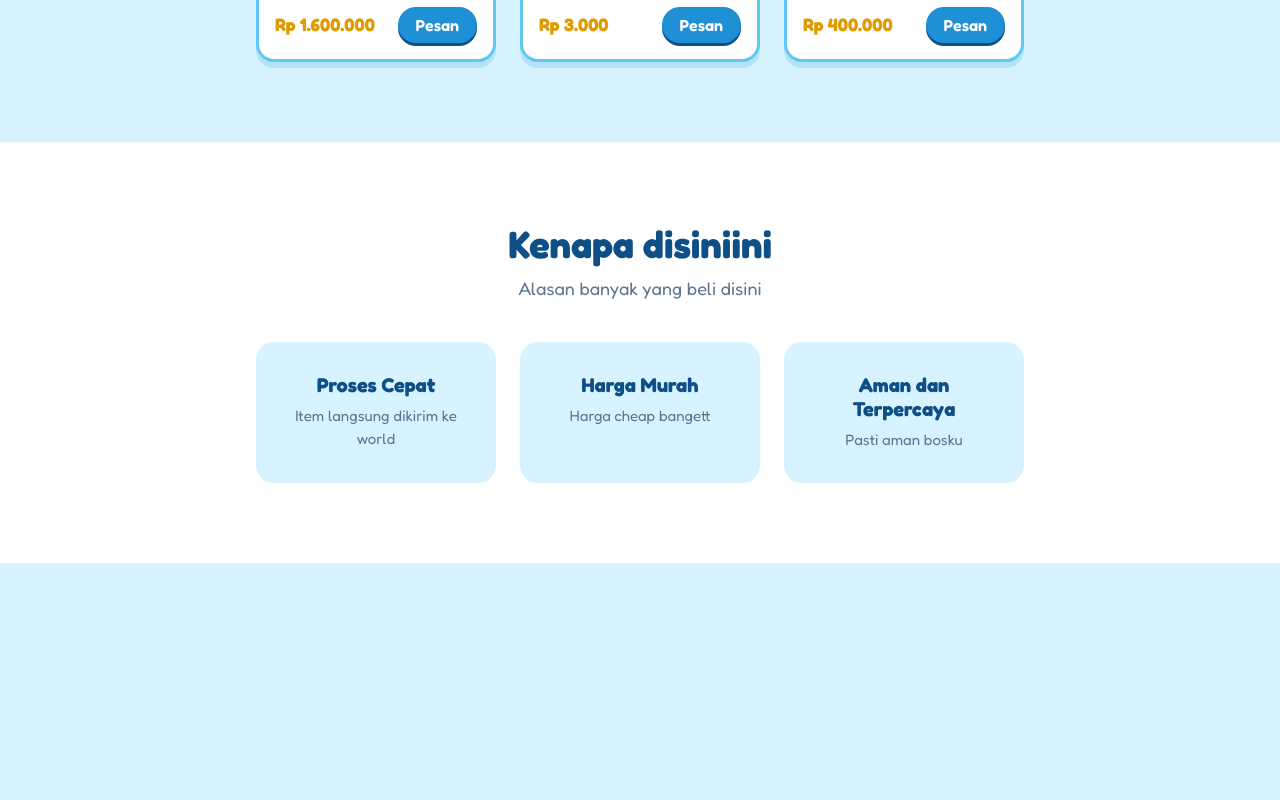
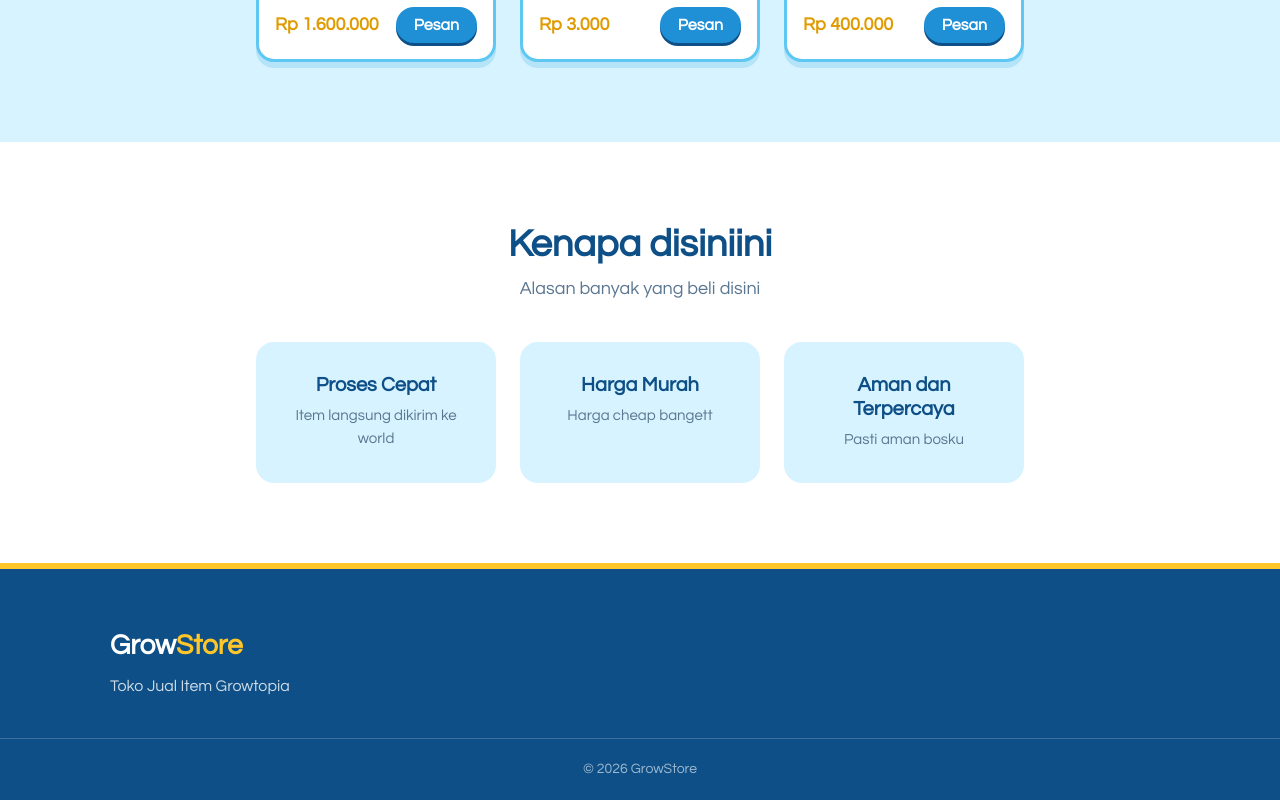
Before and after one commit to fedrimarcello-commits/TugasCarouselFrontend, a Next.js app: page / in a window 1280 px wide. Shown: the part 1361-2161 px from the top of the page. Before the commit the page ends 1924 px from the top, so only its background shows below. Built offline with nearby package versions, Linux system fonts and the light colour scheme.

Commit message:
Menambah footer dan mengubah font

```diff
--- a/src/app/globals.css
+++ b/src/app/globals.css
@@ -29,7 +29,7 @@ body {
 body {
   color: var(--text);
   background: var(--sky-light);
-  font-family: var(--font-fredoka), Arial, Helvetica, sans-serif;
+  font-family: "Century Gothic", var(--font-questrial), Verdana, Arial, sans-serif;
   -webkit-font-smoothing: antialiased;
 }
 
--- a/src/app/layout.tsx
+++ b/src/app/layout.tsx
@@ -1,12 +1,12 @@
 import type { Metadata } from "next";
-import { Fredoka } from "next/font/google";
+import { Questrial } from "next/font/google";
 import "bootstrap/dist/css/bootstrap.min.css";
 import "./globals.css";
 
-const fredoka = Fredoka({
+const questrial = Questrial({
   subsets: ["latin"],
-  weight: ["400", "500", "600", "700"],
-  variable: "--font-fredoka",
+  weight: "400",
+  variable: "--font-questrial",
 });
 
 export const metadata: Metadata = {
@@ -21,7 +21,7 @@ export default function RootLayout({
 }>) {
   return (
     <html lang="id">
-      <body className={fredoka.variable}>{children}</body>
+      <body className={questrial.variable}>{children}</body>
     </html>
   );
 }
--- a/src/app/page.tsx
+++ b/src/app/page.tsx
@@ -4,6 +4,7 @@ import Navbar from "../components/navbar";
 import HeroSection from "../components/herosection";
 import ProductSection from "../components/productsection";
 import AdvantageSection from "../components/advantagesection";
+import Footer from "../components/footer";
 
 export default function Home() {
   return (
@@ -15,6 +16,7 @@ export default function Home() {
         <AdvantageSection />
 
       </main>
+      <Footer />
     </div>
   );
 }
--- /dev/null
+++ b/src/components/footer.module.css
@@ -0,0 +1,82 @@
+.footer {
+  padding-top: 60px;
+  background: var(--blue-dark);
+  border-top: 6px solid var(--gold);
+  color: var(--white);
+}
+
+.container {
+  max-width: 1100px;
+  margin: 0 auto;
+  padding: 0 20px;
+  display: flex;
+  justify-content: space-between;
+  gap: 40px;
+}
+
+.column {
+  flex: 1;
+}
+
+.logo {
+  margin-bottom: 12px;
+  font-size: 28px;
+  font-weight: 700;
+}
+
+.logo span {
+  color: var(--gold);
+}
+
+.text {
+  max-width: 300px;
+  margin: 0;
+  color: rgba(255, 255, 255, 0.8);
+}
+
+.heading {
+  margin-bottom: 12px;
+  font-size: 18px;
+  font-weight: 700;
+  color: var(--gold);
+}
+
+.list {
+  list-style: none;
+  margin: 0;
+  padding: 0;
+}
+
+.list li {
+  margin-bottom: 8px;
+  color: rgba(255, 255, 255, 0.8);
+}
+
+.bottom {
+  margin-top: 40px;
+  padding: 20px;
+  border-top: 1px solid rgba(255, 255, 255, 0.2);
+  text-align: center;
+  font-size: 14px;
+  color: rgba(255, 255, 255, 0.6);
+}
+
+.bottom p {
+  margin: 0;
+}
+
+@media (max-width: 768px) {
+  .footer {
+    padding-top: 40px;
+  }
+
+  .container {
+    flex-direction: column;
+    gap: 28px;
+    text-align: center;
+  }
+
+  .text {
+    margin: 0 auto;
+  }
+}
--- /dev/null
+++ b/src/components/footer.tsx
@@ -0,0 +1,25 @@
+import styles from "./footer.module.css";
+
+function Footer() {
+  return (
+    <footer id="kontak" className={styles.footer}>
+      <div className={styles.container}>
+        <div className={styles.column}>
+          <h3 className={styles.logo}>
+            Grow<span>Store</span>
+          </h3>
+          <p className={styles.text}>
+            Toko Jual Item Growtopia
+          </p>
+        </div>
+
+      </div>
+
+      <div className={styles.bottom}>
+        <p>© 2026 GrowStore</p>
+      </div>
+    </footer>
+  );
+}
+
+export default Footer;
```
